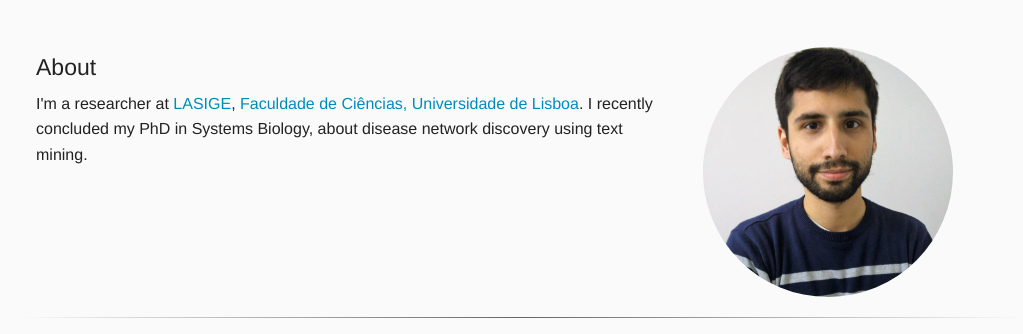
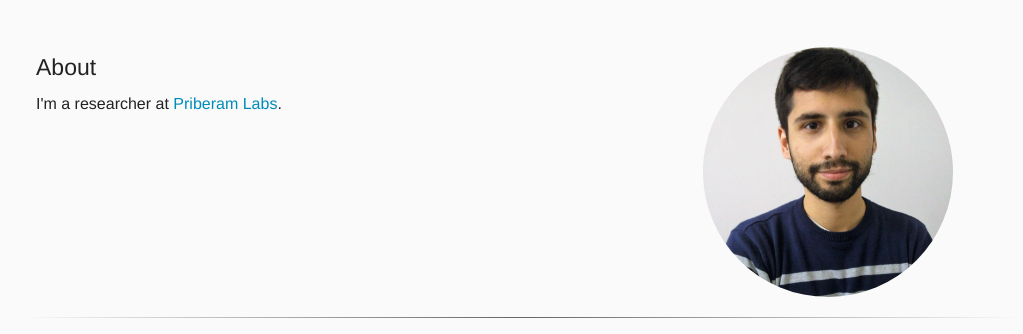
Before and after one commit to AndreLamurias/AndreLamurias.github.io, a plain HTML site: page index.html in a window 1280 px wide. Shown: the part 92-426 px from the top of the page, without its empty margins (119-1142 px from the left). Drawn offline with Linux system fonts and the light colour scheme.

Commit message:
update job

```diff
--- a/index.html
+++ b/index.html
@@ -142,7 +142,7 @@
 		<div class="row about">
 			<div class="medium-6 large-8 columns" id="about">
 				<h4>About</h4>
-				<p>I'm a researcher at <a href="http://lasige.di.fc.ul.pt/">LASIGE</a>, <a href="http://www.fc.ul.pt/">Faculdade de Ciências, Universidade de Lisboa</a>. I recently concluded my PhD in Systems Biology, about disease network discovery using text mining.</p>
+				<p>I'm a researcher at <a href="http://labs.priberam.com/">Priberam Labs</a>.</p>
 			</div>
 			<div class="medium-6 large-4 columns">
 				<img src="img/foto-scaled.jpg">
```
